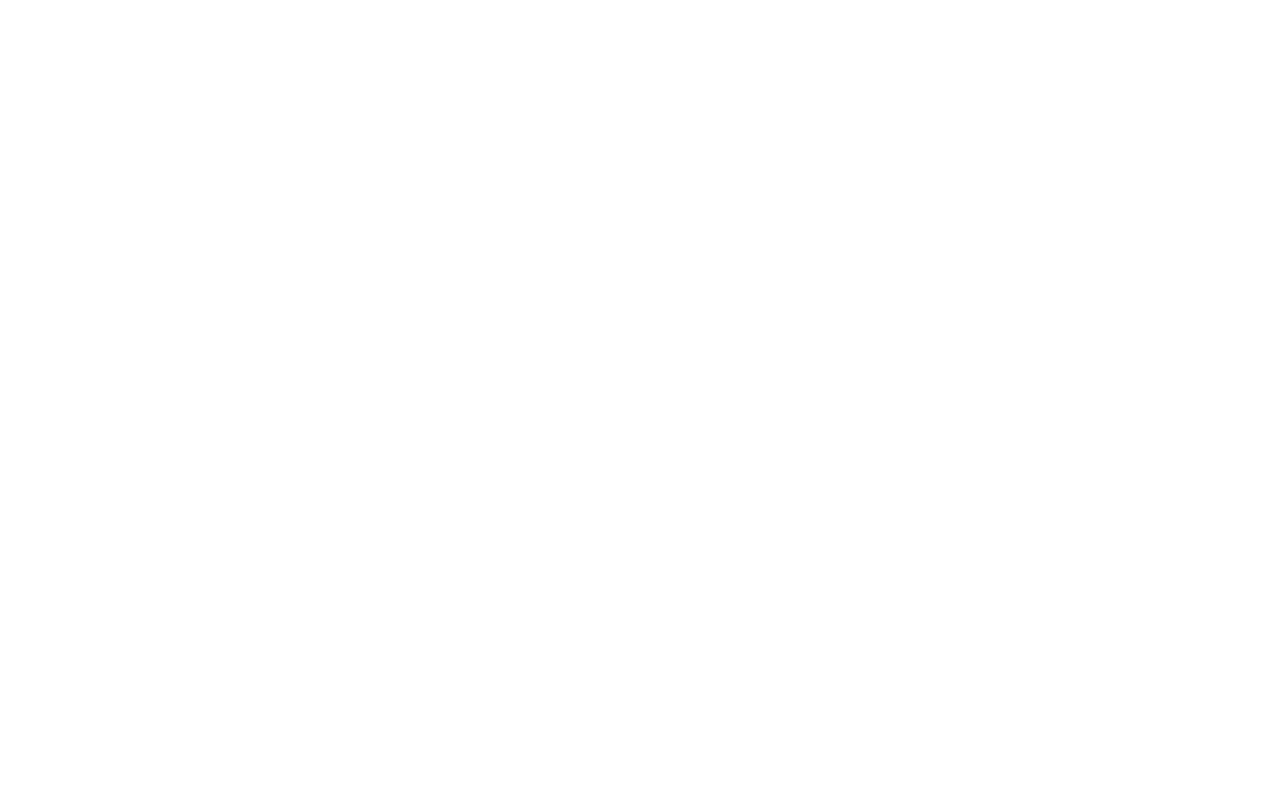
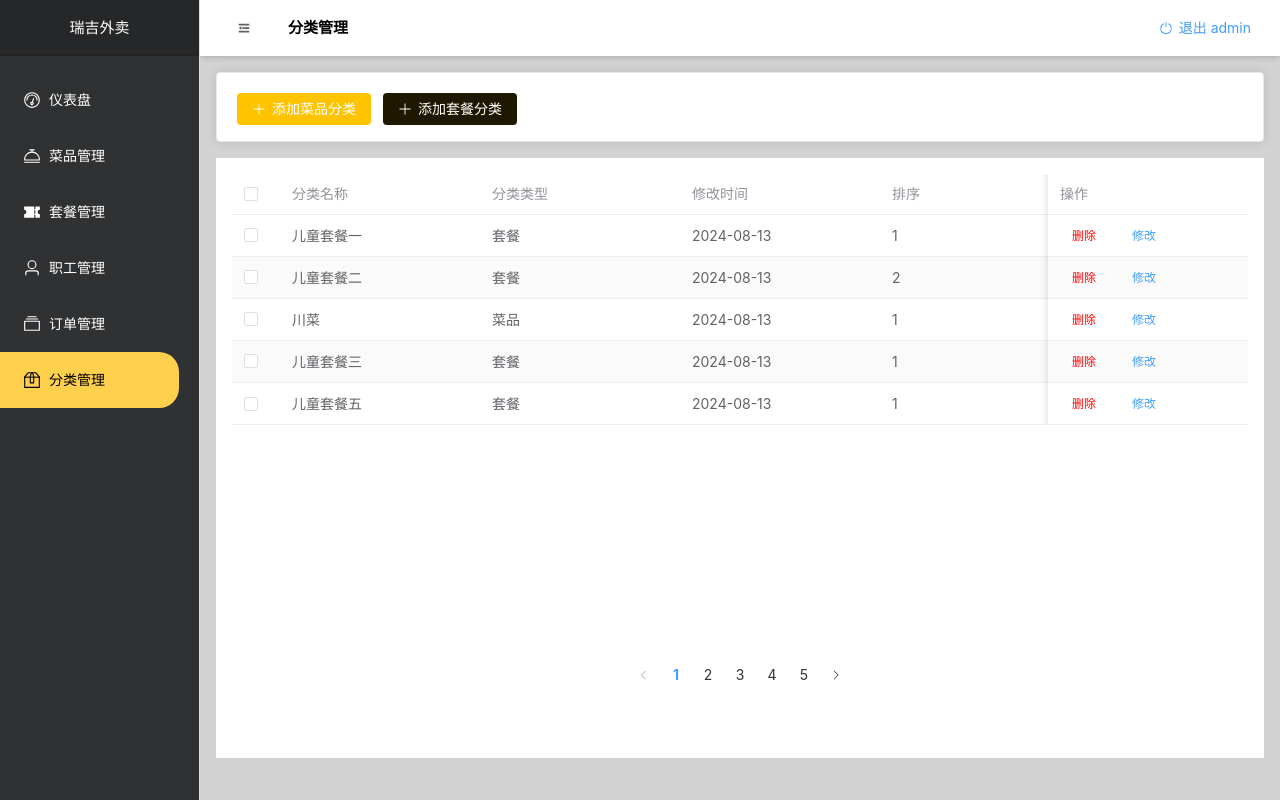
Before and after one commit to FluffyChi-Xing/reggie-takeway, a Vue app: page /#/cat in a window 1280 px wide. Before the commit this address had no page. Built offline with nearby package versions, Linux system fonts and the light colour scheme.

Commit message:
第三次提交
所有页面完成

```diff
--- a/src/components/layout/SideMenu.vue
+++ b/src/components/layout/SideMenu.vue
@@ -31,6 +31,10 @@ const checkPath = (path) => {
       return '套餐管理'
     case '/employee':
       return '职工管理'
+    case '/order':
+      return '订单管理'
+    case '/cat':
+      return '分类管理'
   }
 }
 const jumpTo = (path) => {
@@ -56,6 +60,12 @@ const checkRoute = () => {
             break;
       case '/employee':
         defaultActive.value = '4'
+            break;
+      case '/order':
+        defaultActive.value= '5'
+            break;
+      case '/cat':
+        defaultActive.value = '6'
             break;
     }
   })
@@ -84,7 +94,11 @@ watch(() => route.fullPath, () => {
     >
       <!-- title -->
       <el-menu-item class="bg-[#262628] mb-4 box-border title-border">
-        <span class="mx-auto text-[15px] font-bold">瑞吉外卖</span>
+        <span class="mx-auto text-[15px] font-bold">
+          <RouterLink to="/">
+            瑞吉外卖
+          </RouterLink>
+        </span>
       </el-menu-item>
       <el-menu-item index="1" @click="jumpTo('/layout')">
         <el-icon>
@@ -104,11 +118,11 @@ watch(() => route.fullPath, () => {
         <el-icon><User /></el-icon>
         <span>职工管理</span>
       </el-menu-item>
-      <el-menu-item index="5">
+      <el-menu-item index="5" @click="jumpTo('/order')">
         <el-icon><Files /></el-icon>
         <span>订单管理</span>
       </el-menu-item>
-      <el-menu-item index="6">
+      <el-menu-item index="6" @click="jumpTo('/cat')">
         <el-icon><Box /></el-icon>
         <span>分类管理</span>
       </el-menu-item>
--- a/src/router/index.js
+++ b/src/router/index.js
@@ -8,6 +8,23 @@ import DishPage from "@/views/dishes/DishPage.vue";
 import PressPage from "@/views/PressPage/PressPage.vue";
 import SetMeal from "@/views/SetMeals/SetMeal.vue";
 import EmployeePage from "@/views/employee/EmployeePage.vue";
+import OrderPage from "@/views/OrderManage/OrderPage.vue";
+import CategoryPage from "@/views/CategoryPage/CategoryPage.vue";
+import NoFoundPage from "@/views/404/NoFoundPage.vue";
+
+//路由名单
+const allRoutes = [
+    '/',
+    '/login',
+    '/cat',
+    '/dish',
+    '/set',
+    '/employee',
+    '/order',
+    '/layout',
+    '/404'
+]
+
 
 const router = createRouter({
   history: createWebHashHistory(),
@@ -49,6 +66,22 @@ const router = createRouter({
             title: '瑞吉外卖管理端 | 员工管理',
           },
         },
+        {
+          path: '/order',
+          name: 'order',
+          component: OrderPage,
+          meta: {
+            title: '瑞吉外卖管理端 | 订单管理'
+          },
+        },
+        {
+          path: '/cat',
+          name: 'category',
+          component: CategoryPage,
+          meta: {
+            title: '瑞吉外卖管理端 | 分类管理',
+          },
+        },
       ],
       meta: {
         title: '瑞吉外卖管理端'
@@ -69,6 +102,14 @@ const router = createRouter({
       meta: {
         title: '瑞吉外卖管理端 | 展示'
       }
+    },
+    {
+      path: '/404',
+      name: '404',
+      component: NoFoundPage,
+      meta: {
+        title: '瑞吉外卖管理端 | 页面走失了'
+      },
     }
   ]
 })
@@ -76,6 +117,9 @@ router.beforeEach(async (to) => {
   if (to.meta.title) {
     document.title = to.meta.title;
   }
+  if (!allRoutes.includes(to.fullPath)) {
+    await router.replace('/404')
+  }
   Nprogress.start()
 })
 router.afterEach(async () => {
--- /dev/null
+++ b/src/views/404/NoFoundPage.vue
@@ -0,0 +1,13 @@
+<script setup>
+
+</script>
+
+<template>
+  <div class="w-screen h-screen relative block bg-red-950 overflow-hidden">
+
+  </div>
+</template>
+
+<style scoped>
+
+</style>
--- /dev/null
+++ b/src/views/CategoryPage/CategoryPage.vue
@@ -0,0 +1,123 @@
+<script setup>
+import { reactive, ref } from "vue";
+import TopBanner from "@/components/common/TopBanner.vue";
+import TableComponent from "@/components/common/TableComponent.vue";
+
+//title
+const title = ref('分类管理')
+
+const table = reactive({
+  labels: [
+    {
+      label: '分类名称',
+      prop: 'name',
+    },
+    {
+      label: '分类类型',
+      prop: 'type',
+    },
+    {
+      label: '修改时间',
+      prop: 'time',
+    },
+    {
+      label: '排序',
+      prop: 'sort'
+    }
+  ],
+  data: [
+    {
+      id: 1,
+      name: '儿童套餐一',
+      time: '2024-08-13',
+      type: '套餐',
+      sort: '1'
+    },
+    {
+      id: 2,
+      name: '儿童套餐二',
+      time: '2024-08-13',
+      type: '套餐',
+      sort: '2'
+    },
+    {
+      id: 3,
+      name: '川菜',
+      time: '2024-08-13',
+      type: '菜品',
+      sort: '1'
+    },
+    {
+      id: 4,
+      name: '儿童套餐三',
+      time: '2024-08-13',
+      type: '套餐',
+      sort: '1'
+    },
+    {
+      id: 5,
+      name: '儿童套餐五',
+      time: '2024-08-13',
+      type: '套餐',
+      sort: '1'
+    }
+  ],
+  canEdit: true,
+  highLight: true,
+  select: false,
+  stripe: true,
+  isFixed: 'right',
+})
+</script>
+
+<template>
+  <div class="w-full h-full relative block bg-[#d3d3d3] overflow-hidden">
+    <!-- top nav banner -->
+    <div class="w-full h-14 absolute block top-0 left-0 bg-white z-[399] shadow-md">
+      <TopBanner :title="title" />
+    </div>
+    <!-- table main body -->
+    <div style="height: calc(100% - 56px)" class="w-full relative block mt-14 p-4">
+      <!-- top function buttons -->
+      <div class="w-full h-[70px] relative block mb-4">
+        <el-card
+            class="w-full h-full"
+        >
+          <div class="w-full h-8 relative flex">
+            <!-- add dish cate -->
+            <el-button style="background-color: #FFC300;border: none" type="primary" icon="Plus">
+              添加菜品分类
+            </el-button>
+            <!-- add set meal cate -->
+            <el-button style="background-color: #1f1800;border: none" type="info" icon="Plus" class="ml-4">
+              添加套餐分类
+            </el-button>
+          </div>
+        </el-card>
+      </div>
+      <!-- table main body -->
+      <div style="height: calc(100% - 112px)" class="w-full relative block p-4 bg-white">
+        <!-- table body -->
+        <div style="height: calc(100% - 56px)" class="w-full max-h-[473px] relative block">
+          <TableComponent
+              :labels="table.labels"
+              :data="table.data"
+              :can-edit="table.canEdit"
+              :select="table.select"
+              :high-light="table.highLight"
+              :stripe="table.stripe"
+              :is-fixed="table.isFixed"
+          />
+        </div>
+        <!-- table pagination -->
+        <div class="w-full h-14 relative flex justify-center">
+          <el-pagination layout="prev, pager, next" :total="50" class="w-auto h-auto my-auto" />
+        </div>
+      </div>
+    </div>
+  </div>
+</template>
+
+<style scoped>
+
+</style>
--- /dev/null
+++ b/src/views/OrderManage/OrderPage.vue
@@ -0,0 +1,148 @@
+<script setup>
+import { ref } from "vue";
+import TopBanner from "@/components/common/TopBanner.vue";
+import { reactive } from "vue";
+import TableComponent from "@/components/common/TableComponent.vue";
+
+//title
+const title = ref('订单管理')
+
+//value
+const value = ref()
+
+//table
+const table = reactive({
+  labels: [
+    {
+      label: 'id',
+      prop: 'id'
+    },
+    {
+      label: '订单状态',
+      prop: 'status',
+    },
+    {
+      label: '手机号',
+      prop: 'phone',
+    },
+    {
+      label: '用户名',
+      prop: 'username',
+    },
+    {
+      label: '地址',
+      prop: 'address',
+    },
+    {
+      label: '下单时间',
+      prop: 'time',
+    },
+    {
+      label: '金额',
+      prop: 'cost',
+    }
+  ],
+  data: [
+    {
+      id: 1,
+      username: '张三',
+      phone: '99677890o0',
+      cost: 76,
+      time: '2024-05-30',
+      address: '翻斗大街15号楼1001室',
+      status: '派送中'
+    },
+    {
+      id: 2,
+      username: '李四',
+      phone: '99677890o0',
+      cost: 76,
+      time: '2024-05-30',
+      address: '翻斗大街15号楼1001室',
+      status: '派送中'
+    },
+    {
+      id: 3,
+      username: '王五',
+      phone: '99677890o0',
+      cost: 76,
+      time: '2024-05-30',
+      address: '翻斗大街15号楼1001室',
+      status: '已送达'
+    },
+    {
+      id: 4,
+      username: '赵六',
+      phone: '99677890o0',
+      cost: 76,
+      time: '2024-05-30',
+      address: '翻斗大街15号楼1001室',
+      status: '已送达'
+    },
+    {
+      id: 5,
+      username: '鬼脚七',
+      phone: '99677890o0',
+      cost: 76,
+      time: '2024-05-30',
+      address: '翻斗大街15号楼1001室',
+      status: '派送中'
+    }
+  ],
+  canEdit: true,
+  select: false,
+  highLight: true,
+  stripe: true,
+  isFixed: 'right',
+})
+</script>
+
+<template>
+  <div class="w-full h-full relative block bg-[#d3d3d3] overflow-hidden">
+    <!-- top title banner -->
+    <div class="w-full h-14 absolute top-0 left-0 z-[399] bg-white shadow-md block">
+      <TopBanner :title="title" />
+    </div>
+    <!-- page main body -->
+    <div style="height: calc(100% - 56px)" class="w-full relative block mt-14 p-4">
+      <!-- top search input -->
+      <div class="w-full h-[70px] relative block mb-4">
+        <el-card
+            class="w-full h-full"
+        >
+          <div class="w-full h-8 relative flex">
+            <el-input style="width: 240px" v-model="value" placeholder="请输入订单号..." clearable prefix-icon="Files" />
+            <!-- search button -->
+            <el-button type="primary" class="ml-4" icon="Plus">搜索</el-button>
+          </div>
+        </el-card>
+      </div>
+      <!-- table main body -->
+      <div style="height: calc(100% - 112px)" class="w-full relative block p-4 bg-white">
+        <!-- table -->
+        <div style="height: calc(100% - 56px)" class="w-full max-h-[473px] relative overflow-y-scroll block">
+          <TableComponent
+              :labels="table.labels"
+              :data="table.data"
+              :is-fixed="table.isFixed"
+              :stripe="table.stripe"
+              :select="table.select"
+              :high-light="table.highLight"
+              :can-edit="table.canEdit"
+          />
+        </div>
+        <!-- pagination -->
+        <div class="w-full h-14 relative flex justify-center">
+          <el-pagination layout="prev, pager, next" :total="50" class="w-auto h-auto my-auto" />
+        </div>
+      </div>
+    </div>
+  </div>
+</template>
+
+<style scoped>
+.el-button {
+  background-color: #FFC300;
+  border: none;
+}
+</style>
```
